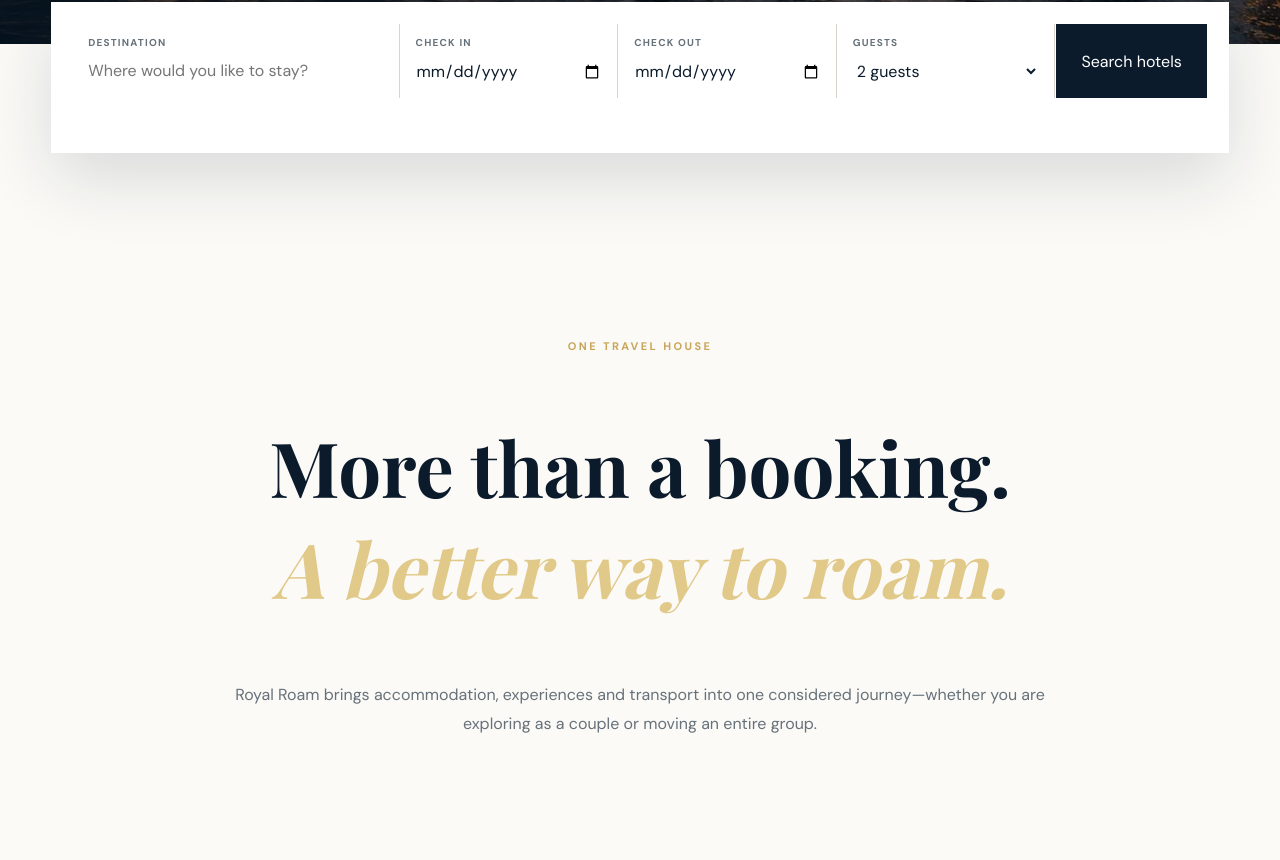
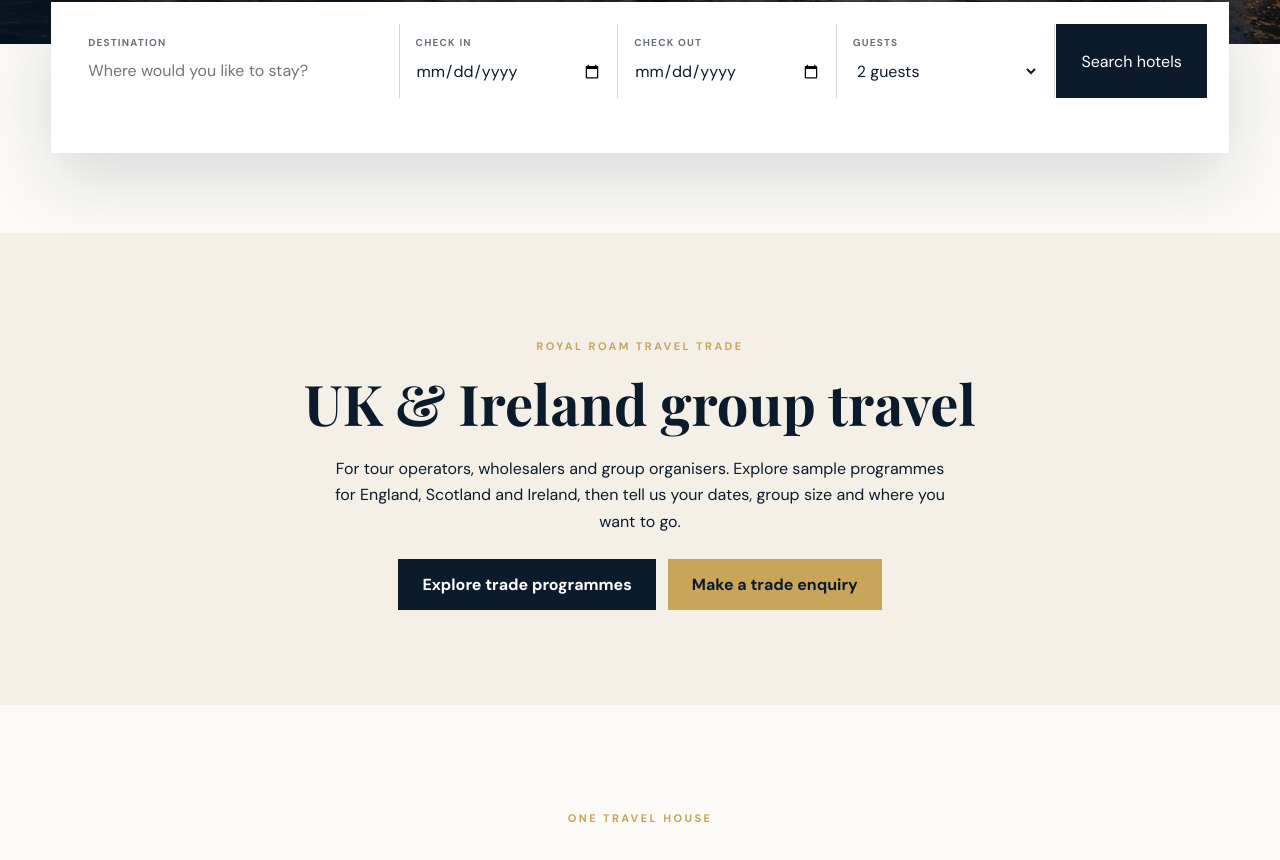
Before and after one commit to kandiahtk-crypto/royal-roam-tours, a plain HTML site: page index.html in a window 1280 px wide. Shown: the part 776-1636 px from the top of the page. Drawn offline with nearby package versions, Linux system fonts and the light colour scheme; a script that the page names is missing; a web font is replaced by a local one.

Commit message:
Bring Royal Roam Travel Trade onto the homepage

```diff
--- a/index.html
+++ b/index.html
@@ -1,7 +1,25 @@
-<!doctype html><html lang="en"><head><meta charset="utf-8"><meta name="viewport" content="width=device-width,initial-scale=1"><title>Royal Roam Tours | Hotels, UK Tours & Coach Travel</title><meta name="description" content="Discover hotels, memorable UK tours and private coach travel with Royal Roam Tours."><link rel="canonical" href="https://royalroamtours.com/"><meta property="og:title" content="Royal Roam Tours — Britain, beautifully arranged"><meta property="og:description" content="Hotels, curated UK experiences and private group transport in one place."><meta property="og:type" content="website"><meta property="og:url" content="https://royalroamtours.com/"><link rel="preconnect" href="https://fonts.googleapis.com"><link rel="preconnect" href="https://fonts.gstatic.com" crossorigin><link href="https://fonts.googleapis.com/css2?family=DM+Sans:wght@400;500;600;700&family=Playfair+Display:ital,wght@0,600;0,700;1,600&display=swap" rel="stylesheet"><link rel="stylesheet" href="styles.css?v=20261119-mobile"><script src="https://widgets.bokun.io/assets/javascripts/apps/build/BokunWidgetsLoader.js?bookingChannelUUID=b17790a0-84e2-4458-8664-692d90deecfc" async></script></head><body>
+<!doctype html><html lang="en"><head><meta charset="utf-8"><meta name="viewport" content="width=device-width,initial-scale=1"><title>Royal Roam Tours | Hotels, UK Tours & Coach Travel</title><meta name="description" content="Discover hotels, memorable UK tours and private coach travel with Royal Roam Tours."><link rel="canonical" href="https://royalroamtours.com/"><meta property="og:title" content="Royal Roam Tours — Britain, beautifully arranged"><meta property="og:description" content="Hotels, curated UK experiences and private group transport in one place."><meta property="og:type" content="website"><meta property="og:url" content="https://royalroamtours.com/"><link rel="preconnect" href="https://fonts.googleapis.com"><link rel="preconnect" href="https://fonts.gstatic.com" crossorigin><link href="https://fonts.googleapis.com/css2?family=DM+Sans:wght@400;500;600;700&family=Playfair+Display:ital,wght@0,600;0,700;1,600&display=swap" rel="stylesheet"><link rel="stylesheet" href="styles.css?v=20261119-mobile"><script src="https://widgets.bokun.io/assets/javascripts/apps/build/BokunWidgetsLoader.js?bookingChannelUUID=b17790a0-84e2-4458-8664-692d90deecfc" async></script><style>
+.home-hero-actions { flex-wrap: wrap; }
+.home-hero-actions .button { display: inline-flex; align-items: center; justify-content: center; }
+.home-trade { scroll-margin-top: 88px; }
+.home-trade > p:not(.kicker) { max-width: 620px; margin-inline: auto; line-height: 1.65; }
+.home-trade h2 { font-size: clamp(2rem, 6vw, 3.5rem); margin: 12px 0 16px; }
+@media (max-width: 480px) {
+  .hero h1 { font-size: clamp(2.5rem, 14vw, 3.75rem); }
+  .home-hero-actions { gap: 8px; margin-top: 24px; }
+  .home-hero-actions .button { padding: 12px 14px; min-height: 46px; text-align: center; }
+}
+</style></head><body>
 <header><a class="logo" href="#top"><span>R</span><div>ROYAL ROAM<small>TOURS</small></div></a><button class="menu" aria-label="Open menu">☰</button><nav><a href="#hotels">Hotels</a><a href="#tours">UK Tours</a><a href="#coach">Coach Travel</a><a href="#about">About</a><a href="#contact">Contact</a><a href="/trade/">Travel Trade</a></nav><a class="top-cta" href="#tours">Explore</a></header>
-<main id="top"><section class="hero"><div class="hero-media"></div><div class="hero-shade"></div><div class="hero-content reveal"><p class="kicker">TRAVEL, ELEVATED</p><h1>Britain,<br><em>beautifully arranged.</em></h1><p>Distinctive stays, unforgettable day tours and effortless group travel—brought together with thoughtful service.</p><div class="actions"><a class="button gold" href="#tours">Explore experiences</a><a class="button glass" href="#hotels">Find a hotel</a></div></div></section>
+<main id="top"><section class="hero"><div class="hero-media"></div><div class="hero-shade"></div><div class="hero-content reveal"><p class="kicker">TRAVEL, ELEVATED</p><h1>Britain,<br><em>beautifully arranged.</em></h1><p>Discover memorable day tours and hotel stays, or plan a bespoke UK and Ireland group journey with Royal Roam.</p>
+<div class="actions home-hero-actions"><a class="button gold" href="#tours">Explore experiences</a><a class="button glass" href="#hotels">Find a hotel</a><a class="button glass" href="#travel-trade">Travel Trade</a></div></div></section>
 <section class="booking-bar reveal" id="hotels"><div><label>DESTINATION</label><input id="hotelPlace" placeholder="Where would you like to stay?"></div><div><label>CHECK IN</label><input type="date" id="checkin"></div><div><label>CHECK OUT</label><input type="date" id="checkout"></div><div><label>GUESTS</label><select id="guests"><option>2 guests</option><option>1 guest</option><option>3 guests</option><option>4 guests</option><option>5+ guests</option></select></div><button id="hotelSearch">Search hotels</button><p id="hotelResult" aria-live="polite"></p></section>
+<section class="section contact home-trade" id="travel-trade" aria-labelledby="travel-trade-heading">
+  <p class="kicker">ROYAL ROAM TRAVEL TRADE</p>
+  <h2 id="travel-trade-heading">UK &amp; Ireland group travel</h2>
+  <p>For tour operators, wholesalers and group organisers. Explore sample programmes for England, Scotland and Ireland, then tell us your dates, group size and where you want to go.</p>
+  <div><a class="button dark" href="/trade/#programmes">Explore trade programmes</a><a class="button gold" href="/trade/#contact">Make a trade enquiry</a></div>
+</section>
 <section class="intro section reveal"><p class="kicker">ONE TRAVEL HOUSE</p><h2>More than a booking.<br><em>A better way to roam.</em></h2><p>Royal Roam brings accommodation, experiences and transport into one considered journey—whether you are exploring as a couple or moving an entire group.</p></section>
 <section class="pillars section"><article class="pillar reveal"><div class="image hotel"></div><div class="number">01</div><div class="copy"><p class="kicker">STAY WELL</p><h3>Hotels for every journey</h3><p>From refined city stays to quiet countryside escapes, search accommodation that fits the way you travel.</p><a href="#hotels">Search stays →</a></div></article><article class="pillar reverse reveal" id="tours"><div class="image stonehenge"></div><div class="number">02</div><div class="copy"><p class="kicker">SEE MORE</p><h3>Remarkable UK experiences</h3><p>Carefully paced tours connecting iconic landmarks, elegant cities and the stories that make Britain memorable.</p><button class="text-button" data-direct-booking>Choose your seats →</button></div></article><article class="pillar reveal" id="coach"><div class="image coach"></div><div class="number">03</div><div class="copy"><p class="kicker">TRAVEL TOGETHER</p><h3>Private coach journeys</h3><p>Airport transfers, day excursions, multi-day touring and bespoke movements for families, companies and organised groups.</p><button class="text-button" data-open="coachModal">Request a coach quote →</button></div></article></section>
 <section class="featured"><div class="featured-image"></div><div class="featured-copy reveal"><p class="kicker">SIGNATURE DAY TOUR</p><h2>Stonehenge<br>& Bath</h2><p>Two English icons. One beautifully planned day from London.</p><ul><li>Green Line Coach Station, Victoria</li><li>Comfortable executive transport</li><li>Choose your own seats</li></ul><div class="price"><span>From</span><b>£120</b><small>per adult</small></div><button class="button gold primary-book" data-direct-booking>Book direct & choose seats</button><button class="partner-book bokunButton" id="bokun_stonehenge_bath_2" data-src="https://widgets.bokun.io/online-sales/b17790a0-84e2-4458-8664-692d90deecfc/experience/1205306?partialView=1">Or check Bókun availability</button></div></section>
```
